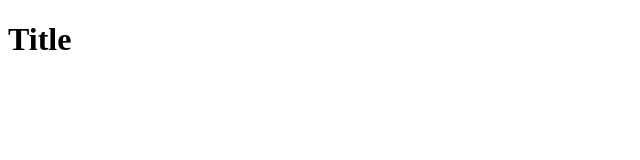
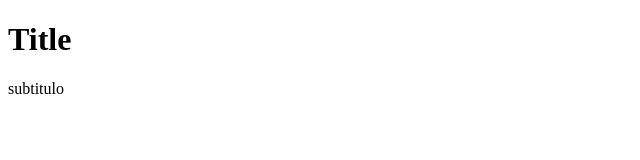
Before and after one commit to LeoJ2005/LeoLompi, a plain HTML site: page index.html in a window 1280 px wide. Shown: the full height of the page, 0-640 px from the left. Drawn offline with Linux system fonts and the light colour scheme.

Commit message:
agregado de texto

```diff
--- a/index.html
+++ b/index.html
@@ -7,7 +7,7 @@
 </head>
 <body>
     <h1>Title</h1>
-
+    subtitulo
 
 </body>
 </html>
```
